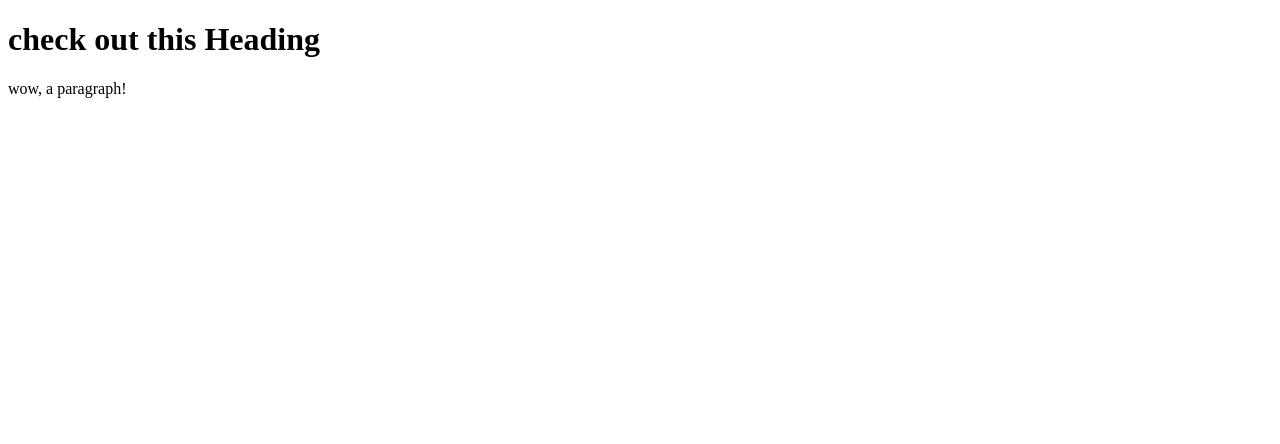
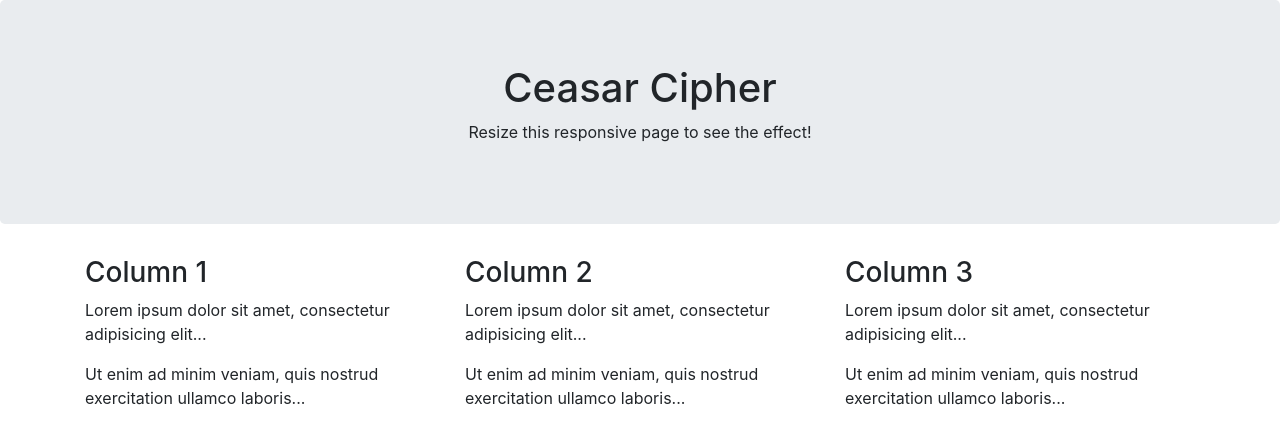
Before and after one commit to Hangur/caesar, a plain HTML site: page index.html in a window 1280 px wide. Drawn offline with nearby package versions, Linux system fonts and the light colour scheme.

Commit message:
Added bootstrap

```diff
--- a/index.html
+++ b/index.html
@@ -1,10 +1,33 @@
 <!DOCTYPE html>
-<html>
+<html lang="en">
 	<head>
 		<title>Et tu, Brute?</title>
+		<meta charset="utf-8">
+  		<link rel="stylesheet" href="https://stackpath.bootstrapcdn.com/bootstrap/4.4.1/css/bootstrap.min.css" integrity="sha384-Vkoo8x4CGsO3+Hhxv8T/Q5PaXtkKtu6ug5TOeNV6gBiFeWPGFN9MuhOf23Q9Ifjh" crossorigin="anonymous">
 	</head>
 	<body>
-		<h1>check out this Heading</h1>
-		<p>wow, a paragraph!</p>
+		<div class="jumbotron text-center">
+        	<h1>Ceasar Cipher</h1>
+  			<p>Resize this responsive page to see the effect!</p>
+		</div>
+		<div class="container">
+  			<div class="row">
+    			<div class="col-sm-4">
+      				<h3>Column 1</h3>
+      				<p>Lorem ipsum dolor sit amet, consectetur adipisicing elit...</p>
+      				<p>Ut enim ad minim veniam, quis nostrud exercitation ullamco laboris...</p>
+    			</div>
+    			<div class="col-sm-4">
+      				<h3>Column 2</h3>
+      				<p>Lorem ipsum dolor sit amet, consectetur adipisicing elit...</p>
+      				<p>Ut enim ad minim veniam, quis nostrud exercitation ullamco laboris...</p>
+    			</div>
+    			<div class="col-sm-4">
+      				<h3>Column 3</h3>
+      				<p>Lorem ipsum dolor sit amet, consectetur adipisicing elit...</p>
+      				<p>Ut enim ad minim veniam, quis nostrud exercitation ullamco laboris...</p>
+    			</div>
+  			</div>
+		</div>
 	</body>
 </html>
```
